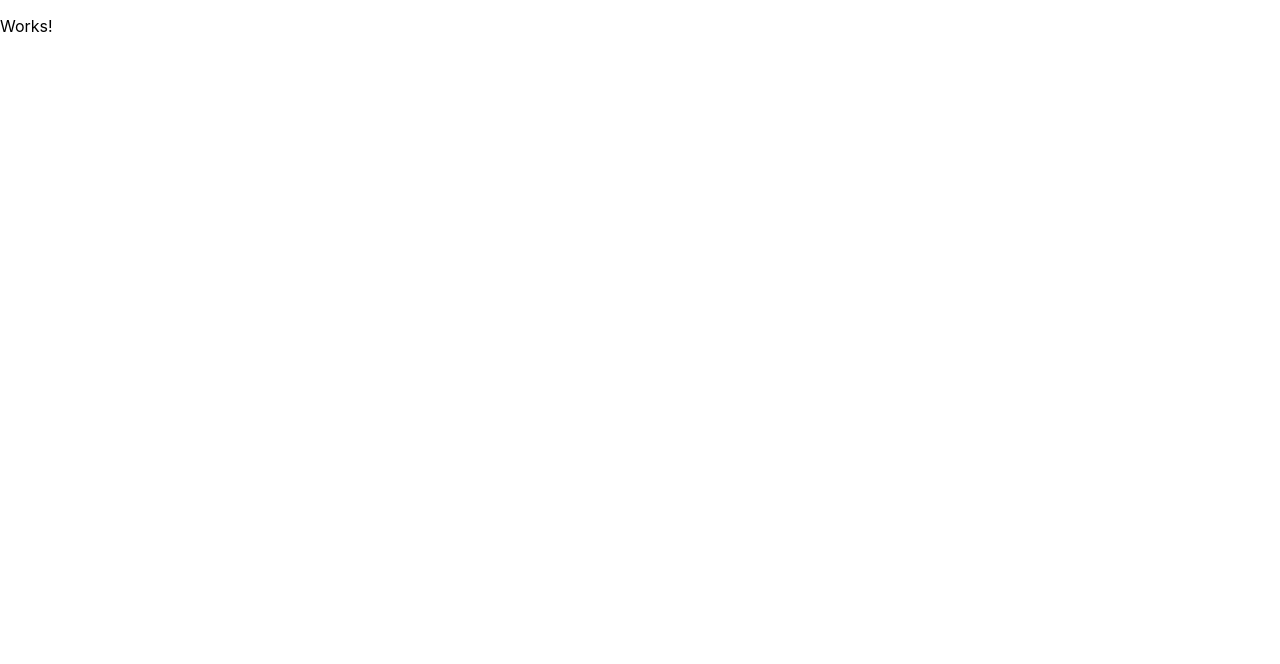
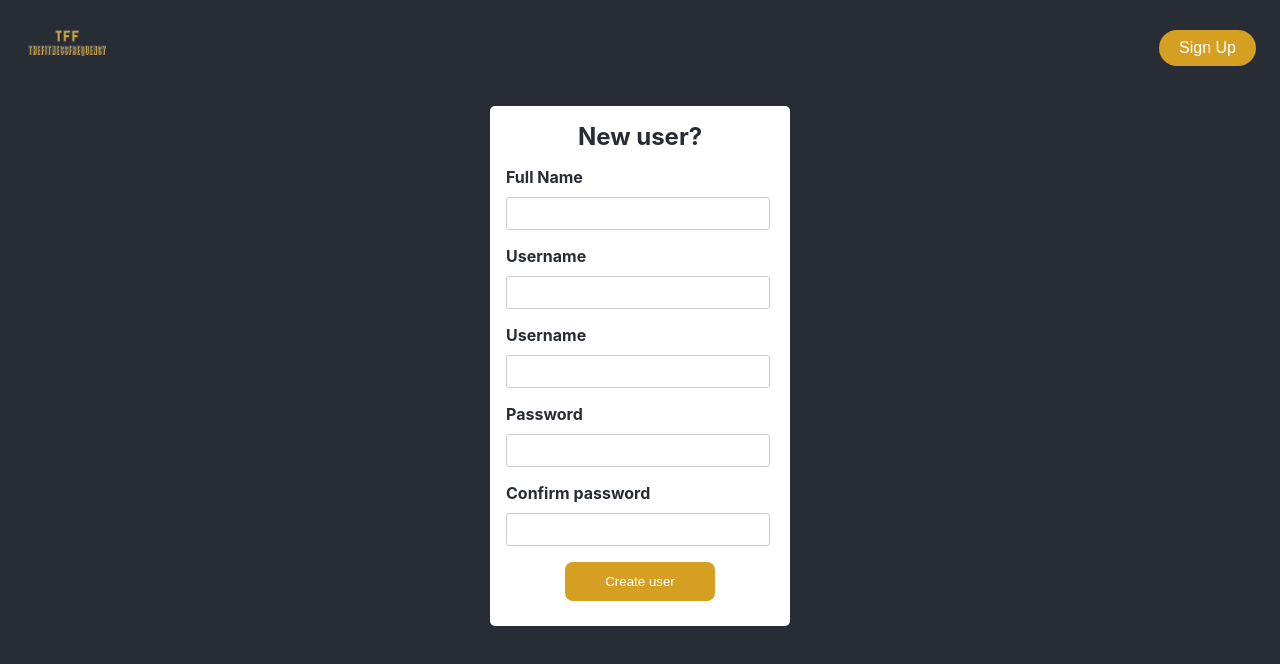
Before and after one commit to YanAmorelli/front_gym_consistency, a React (Create React App) app: page /signUp in a window 1280 px wide. Shown: the top 664 px of the page. Built offline with nearby package versions, Linux system fonts and the light colour scheme.

Commit message:
Signup layout created!

```diff
--- /dev/null
+++ b/src/pages/login/signup.css
@@ -0,0 +1,59 @@
+.signup-box {
+    margin-top: 10px;
+    width: 300px;
+    height: 520px;
+    background-color: #fff;
+    border-radius: 5px;
+}
+
+.title {
+    text-align: center;
+    color: #282c34;
+    font-size: 24px;
+}
+
+.form-field {
+    margin-bottom: 16px;
+}
+
+.label-form {
+    margin-bottom: 10px;
+    color: var(--roxo);
+    font-size: 16px;
+    font-weight: bolder;
+}
+
+.input-form {
+    width: 82%;
+    border: 1px solid #ccc;
+    border-radius: 3px;
+    padding: 8px;
+}
+
+.button-form {
+    display: flex;
+    flex-direction: row;
+    justify-content: center;
+    align-items: center;
+}
+
+.login-button {
+    width: 50%;
+    padding: 12px;
+    background-color: var(--laranja);
+    color: white;
+    border: none;
+    border-radius: 8px;
+}
+
+.login-button:hover {
+    background-color: var(--azul);
+    transition: 0.7s;
+    cursor: pointer;
+}
+
+label,input{
+    display:flex;
+    flex-direction:column;
+    margin-left: 16px;
+}
--- a/src/pages/login/signup.js
+++ b/src/pages/login/signup.js
@@ -1,8 +1,63 @@
+import { useState } from "react";
+import { useNavigate } from "react-router-dom";
+import NavBar from "../components/navbar/navbar"
+import "./signup.css"
+
 function SignUp() {
+
+    const navigate = useNavigate();
+    const [name, setName] = useState("");
+    const [user, setUser] = useState("");
+    const [email, setEmail] = useState("");
+    const [pass, setPass] = useState("");
+    const [confirmPass, setConfirmPass] = useState("");
+
+    const createUser = () => {
+        navigate("/");
+    }
+
     return (
-        <div>
-            <p>Works!</p>
-        </div>
+        <main className="main">
+            <NavBar
+                wasAuthenticated={false}
+            />
+            <body className="container">
+                <div className="signup-box">
+                    <form onSubmit={createUser} >
+                        <h1 className="title">New user?</h1>
+
+                        <div className="form-field">
+                            <label htmlFor="fname" className="label-form">Full Name</label>
+                            <input type={"text"} onChange={e => setName(e.target.value)} className="input-form"></input>
+                        </div>
+
+                        <div className="form-field">
+                            <label htmlFor="fuser" className="label-form">Username</label>
+                            <input type={"text"} onChange={e => setUser(e.target.value)} className="input-form"></input>
+                        </div>
+
+                        <div className="form-field">
+                            <label htmlFor="femail" className="label-form">Username</label>
+                            <input type={"email"} onChange={e => setEmail(e.target.value)} className="input-form"></input>
+                        </div>
+
+                        <div className="form-field">
+                            <label htmlFor="fpass" className="label-form">Password</label>
+                            <input type={"password"} onChange={e => setPass(e.target.value)} className="input-form"></input>
+                        </div>
+
+                        <div className="form-field">
+                            <label htmlFor="fpass" className="label-form">Confirm password</label>
+                            <input type={"password"} onChange={e => setConfirmPass(e.target.value)} className="input-form"></input>
+                        </div>
+
+                        <div className="button-form">
+                            <button type="submit" className="login-button">Create user</button>
+                        </div>
+                    </form>
+                </div>
+            </body>
+        </main>
     )
 }
 
```
